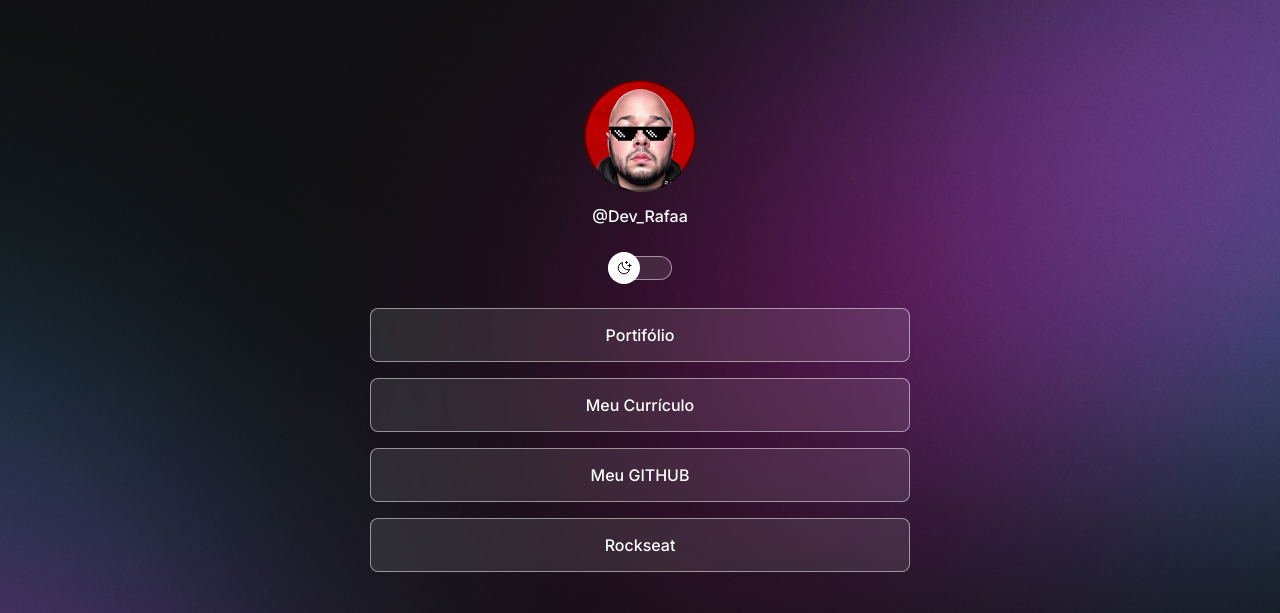
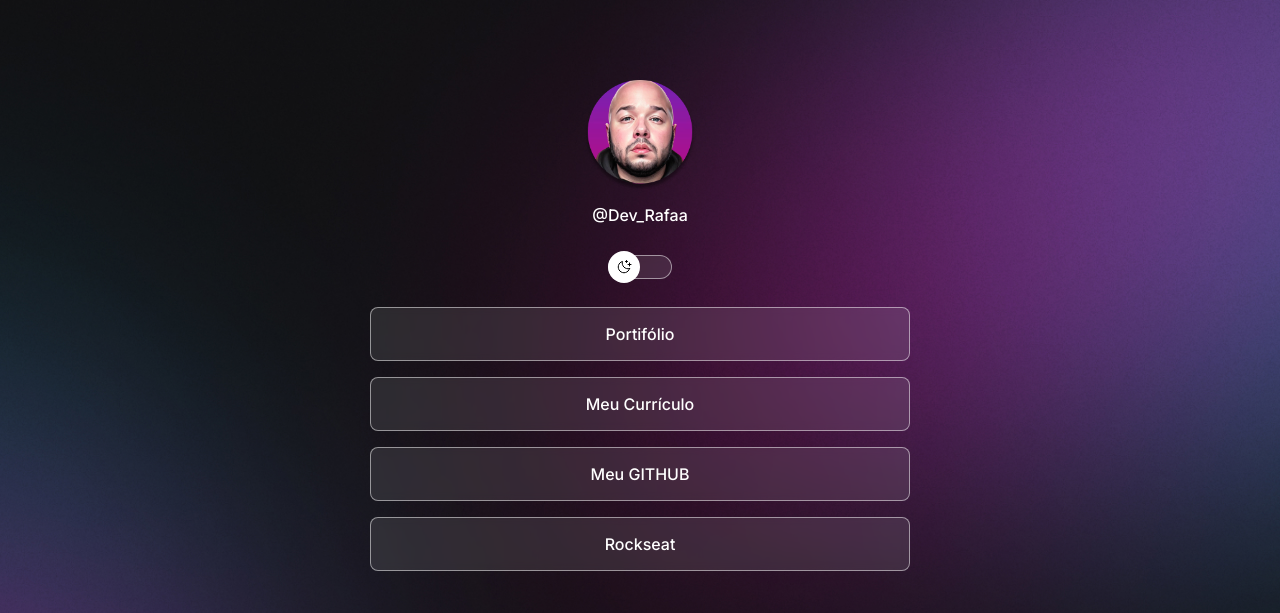
Before and after one commit to Rafael-Rodrigues23/portifolio, a plain HTML site: page index.html in a window 1280 px wide. Shown: the top 613 px of the page. Drawn offline with nearby package versions, Linux system fonts and the light colour scheme.

Commit message:
bugs configured

```diff
--- a/index.html
+++ b/index.html
@@ -16,7 +16,7 @@
   <body>
     <div id="container">
       <div id="profile">
-        <img src="./assets/Rafa-light.png" alt="" />
+        <img src="./assets/Rafa.png" alt="" />
 
         <p>@Dev_Rafaa</p>
       </div>
```
